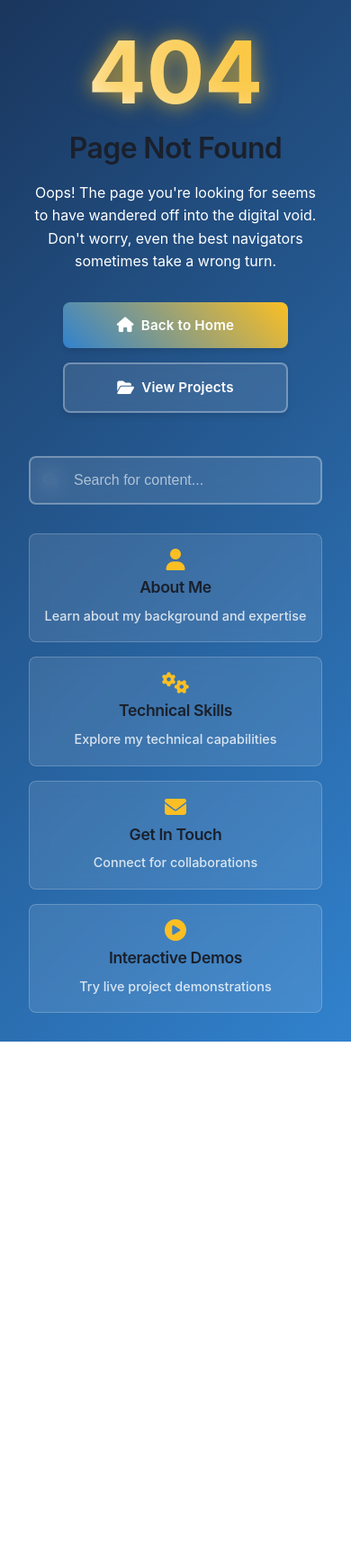
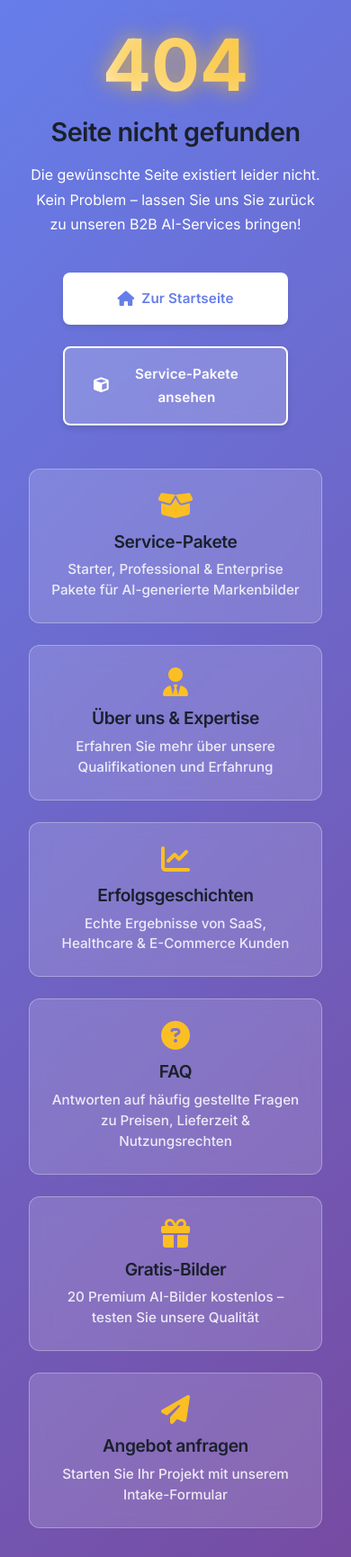
Before and after one commit to BlockShield-Systems/github.io, a plain HTML site: page 404.html in a window 390 px wide. Shown: the whole page at 90% size. Before the commit the page ends 1158 px from the top, so only its background shows below. Drawn offline with Linux system fonts and the light colour scheme.

Commit message:
feat: Add B2B infrastructure and fix Portfolio/B2B混乱
Kritische B2B-Infrastruktur hinzugefügt:

✅ SEO & Infrastruktur:
- sitemap.xml erstellt (11 B2B Seiten + 5 Legal Pages)
- robots.txt erstellt (B2B-Fokus, Archive/Portfolio ausgeschlossen)

✅ 404-Seite komplett umgebaut:
VORHER (Portfolio):
- Title: "Page Not Found | Portfolio"
- Links zu: "View Projects", "About Me", "Technical Skills"
- Navigation zu: /demos/interactive-demo/, /projects/*
- Suchrouten zu Portfolio-Projekten

NACHHER (B2B):
- Title: "Seite nicht gefunden | AI-TechArt"
- Links zu: B2B Service-Paketen, About-Expertise, Case Studies
- Navigation zu: /services.html, /intake-form.html, /faq.html
- Kompletter B2B-Fokus mit deutschen Texten

Portfolio/B2B Durcheinander behoben:
- Alle Portfolio-Referenzen aus 404.html entfernt
- B2B-Navigation implementiert (6 Service-Links)
- Deutsche Sprache (konsistent mit restlicher B2B-Seite)
- robots.txt blockiert /archive/ und alte Portfolio-Seiten

Technische Details:
- Sitemap: XML 0.9 Standard, lastmod, changefreq, priority
- Robots.txt: Blockiert Archive, Assets, Scripts, Legacy-Files
- 404.html: Responsive, animiert, B2B-CTAs (Intake-Form, Services)

Geänderte Dateien:
- 404.html (komplett neu geschrieben, 347 Zeilen)
- robots.txt (neu, 36 Zeilen)
- sitemap.xml (neu, 61 Zeilen)

```diff
--- a/404.html
+++ b/404.html
@@ -1,18 +1,17 @@
 <!DOCTYPE html>
-<html lang="en">
+<html lang="de">
 <head>
     <meta charset="UTF-8">
-    <meta http-equiv="Content-Security-Policy" content="default-src 'self'; script-src 'self' 'unsafe-inline'; style-src 'self' 'unsafe-inline' https://fonts.googleapis.com https://cdnjs.cloudflare.com; font-src 'self' https://fonts.gstatic.com https://cdnjs.cloudflare.com; img-src 'self' data: https:; connect-src 'self';">
     <meta name="viewport" content="width=device-width, initial-scale=1.0">
-    <title>Page Not Found | Portfolio</title>
-    <meta name="description" content="The page you're looking for doesn't exist. Return to the portfolio home page.">
+    <title>Seite nicht gefunden | AI-TechArt</title>
+    <meta name="description" content="Die gewünschte Seite konnte nicht gefunden werden. Zurück zur AI-TechArt B2B Startseite.">
 
     <!-- CSS -->
     <link rel="stylesheet" href="assets/css/main.css">
     <link rel="stylesheet" href="assets/css/responsive.css">
 
     <!-- Font Awesome -->
-    <link rel="stylesheet" href="https://cdnjs.cloudflare.com/ajax/libs/font-awesome/6.4.0/css/all.min.css" integrity="sha512-iecdLmaskl7CVkqkXNQ/ZH/XLlvWZOJyj7Yy7tcenmpD1ypASozpmT/E0iPtmFIB46ZmdtAc9eNBvH0H/ZpiBw==" crossorigin="anonymous" referrerpolicy="no-referrer">
+    <link rel="stylesheet" href="https://cdnjs.cloudflare.com/ajax/libs/font-awesome/6.4.0/css/all.min.css" crossorigin="anonymous">
 
     <!-- Google Fonts -->
     <link href="https://fonts.googleapis.com/css2?family=Inter:wght@300;400;500;600;700&display=swap" rel="stylesheet" crossorigin="anonymous">
@@ -23,14 +22,14 @@
             display: flex;
             align-items: center;
             justify-content: center;
-            background: linear-gradient(135deg, var(--primary-color) 0%, var(--secondary-color) 100%);
-            color: var(--text-light);
+            background: linear-gradient(135deg, #667eea 0%, #764ba2 100%);
+            color: white;
             text-align: center;
             padding: 2rem;
         }
 
         .error-content {
-            max-width: 600px;
+            max-width: 700px;
             margin: 0 auto;
         }
 
@@ -39,7 +38,7 @@
             font-weight: 700;
             line-height: 1;
             margin-bottom: 1rem;
-            background: linear-gradient(45deg, var(--text-light), var(--accent-color));
+            background: linear-gradient(45deg, #ffffff, #fbbf24);
             -webkit-background-clip: text;
             background-clip: text;
             -webkit-text-fill-color: transparent;
@@ -59,64 +58,99 @@
             font-size: 2.5rem;
             font-weight: 600;
             margin-bottom: 1rem;
-            opacity: 0.9;
+            opacity: 0.95;
         }
 
         .error-message {
             font-size: 1.2rem;
-            margin-bottom: 2rem;
-            opacity: 0.8;
-            line-height: 1.6;
+            margin-bottom: 2.5rem;
+            opacity: 0.9;
+            line-height: 1.7;
         }
 
         .error-actions {
             display: flex;
-            gap: 1rem;
+            gap: 1.5rem;
             justify-content: center;
             flex-wrap: wrap;
             margin-bottom: 3rem;
         }
 
+        .btn {
+            display: inline-flex;
+            align-items: center;
+            gap: 0.5rem;
+            padding: 1rem 2rem;
+            border-radius: 8px;
+            text-decoration: none;
+            font-weight: 600;
+            transition: all 0.3s ease;
+        }
+
+        .primary-btn {
+            background: white;
+            color: #667eea;
+        }
+
+        .primary-btn:hover {
+            transform: translateY(-3px);
+            box-shadow: 0 10px 30px rgba(0, 0, 0, 0.3);
+        }
+
+        .secondary-btn {
+            background: rgba(255, 255, 255, 0.2);
+            color: white;
+            border: 2px solid white;
+        }
+
+        .secondary-btn:hover {
+            background: rgba(255, 255, 255, 0.3);
+            transform: translateY(-3px);
+        }
+
         .error-links {
             display: grid;
-            grid-template-columns: repeat(auto-fit, minmax(200px, 1fr));
-            gap: 1rem;
-            margin-top: 2rem;
+            grid-template-columns: repeat(auto-fit, minmax(220px, 1fr));
+            gap: 1.5rem;
+            margin-top: 2.5rem;
         }
 
         .error-link {
-            background: rgba(255, 255, 255, 0.1);
-            border: 1px solid rgba(255, 255, 255, 0.2);
-            border-radius: var(--border-radius);
-            padding: 1rem;
-            color: var(--text-light);
+            background: rgba(255, 255, 255, 0.15);
+            border: 1px solid rgba(255, 255, 255, 0.3);
+            border-radius: 12px;
+            padding: 1.5rem;
+            color: white;
             text-decoration: none;
-            transition: var(--transition);
+            transition: all 0.3s ease;
             backdrop-filter: blur(10px);
         }
 
         .error-link:hover {
-            background: rgba(255, 255, 255, 0.2);
-            transform: translateY(-2px);
-            color: var(--text-light);
+            background: rgba(255, 255, 255, 0.25);
+            transform: translateY(-4px);
+            color: white;
             text-decoration: none;
+            box-shadow: 0 8px 25px rgba(0, 0, 0, 0.2);
         }
 
         .error-link i {
-            font-size: 1.5rem;
-            margin-bottom: 0.5rem;
-            color: var(--accent-color);
+            font-size: 2rem;
+            margin-bottom: 0.75rem;
+            color: #fbbf24;
         }
 
         .error-link h3 {
             margin-bottom: 0.5rem;
-            font-size: 1.1rem;
+            font-size: 1.2rem;
+            font-weight: 600;
         }
 
         .error-link p {
-            font-size: 0.9rem;
-            opacity: 0.8;
+            font-size: 0.95rem;
+            opacity: 0.85;
             margin: 0;
+            line-height: 1.5;
         }
 
         .animated-bg {
@@ -143,83 +177,55 @@
         }
 
         .shape:nth-child(1) {
-            width: 80px;
-            height: 80px;
-            top: 20%;
-            left: 10%;
+            width: 100px;
+            height: 100px;
+            top: 15%;
+            left: 8%;
             animation-delay: 0s;
         }
 
         .shape:nth-child(2) {
-            width: 120px;
-            height: 120px;
-            top: 60%;
-            right: 10%;
+            width: 150px;
+            height: 150px;
+            top: 55%;
+            right: 8%;
             animation-delay: 2s;
         }
 
         .shape:nth-child(3) {
-            width: 60px;
-            height: 60px;
-            bottom: 20%;
-            left: 20%;
+            width: 80px;
+            height: 80px;
+            bottom: 15%;
+            left: 18%;
             animation-delay: 4s;
+        }
+
+        .shape:nth-child(4) {
+            width: 120px;
+            height: 120px;
+            top: 70%;
+            right: 25%;
+            animation-delay: 3s;
         }
 
         @keyframes float {
             0%, 100% {
                 transform: translateY(0px) rotate(0deg);
-                opacity: 0.7;
+                opacity: 0.6;
             }
             50% {
-                transform: translateY(-20px) rotate(180deg);
+                transform: translateY(-25px) rotate(180deg);
                 opacity: 1;
             }
         }
 
-        .search-box {
-            position: relative;
-            max-width: 400px;
-            margin: 2rem auto;
-        }
-
-        .search-input {
-            width: 100%;
-            padding: 1rem 1rem 1rem 3rem;
-            border: 2px solid rgba(255, 255, 255, 0.3);
-            border-radius: var(--border-radius);
-            background: rgba(255, 255, 255, 0.1);
-            color: var(--text-light);
-            font-size: 1rem;
-            backdrop-filter: blur(10px);
-            transition: var(--transition);
-        }
-
-        .search-input:focus {
-            outline: none;
-            border-color: var(--accent-color);
-            background: rgba(255, 255, 255, 0.2);
-        }
-
-        .search-input::placeholder {
-            color: rgba(255, 255, 255, 0.6);
-        }
-
-        .search-icon {
-            position: absolute;
-            left: 1rem;
-            top: 50%;
-            transform: translateY(-50%);
-            color: rgba(255, 255, 255, 0.6);
-        }
-
         @media (max-width: 768px) {
             .error-number {
-                font-size: 6rem;
+                font-size: 5rem;
             }
 
             .error-title {
-                font-size: 2rem;
+                font-size: 1.8rem;
             }
 
             .error-message {
@@ -244,100 +250,69 @@
                 <div class="shape"></div>
                 <div class="shape"></div>
                 <div class="shape"></div>
+                <div class="shape"></div>
             </div>
         </div>
 
         <div class="error-content">
             <div class="error-number">404</div>
 
-            <h1 class="error-title">Page Not Found</h1>
+            <h1 class="error-title">Seite nicht gefunden</h1>
 
             <p class="error-message">
-                Oops! The page you're looking for seems to have wandered off into the digital void.
-                Don't worry, even the best navigators sometimes take a wrong turn.
+                Die gewünschte Seite existiert leider nicht. Kein Problem – lassen Sie uns Sie zurück zu unseren B2B AI-Services bringen!
             </p>
 
             <div class="error-actions">
                 <a href="/" class="btn primary-btn">
-                    <i class="fas fa-home"></i> Back to Home
+                    <i class="fas fa-home"></i> Zur Startseite
                 </a>
-                <a href="/#projects" class="btn secondary-btn">
-                    <i class="fas fa-folder-open"></i> View Projects
+                <a href="/services.html" class="btn secondary-btn">
+                    <i class="fas fa-cube"></i> Service-Pakete ansehen
                 </a>
             </div>
 
-            <div class="search-box">
-                <i class="fas fa-search search-icon"></i>
-                <input type="text" class="search-input" placeholder="Search for content..." id="searchInput">
-            </div>
-
             <div class="error-links">
-                <a href="/#about" class="error-link">
-                    <div><i class="fas fa-user"></i></div>
-                    <h3>About Me</h3>
-                    <p>Learn about my background and expertise</p>
+                <a href="/services.html" class="error-link">
+                    <div><i class="fas fa-box-open"></i></div>
+                    <h3>Service-Pakete</h3>
+                    <p>Starter, Professional & Enterprise Pakete für AI-generierte Markenbilder</p>
                 </a>
 
-                <a href="/#expertise" class="error-link">
-                    <div><i class="fas fa-cogs"></i></div>
-                    <h3>Technical Skills</h3>
-                    <p>Explore my technical capabilities</p>
+                <a href="/about-expertise.html" class="error-link">
+                    <div><i class="fas fa-user-tie"></i></div>
+                    <h3>Über uns & Expertise</h3>
+                    <p>Erfahren Sie mehr über unsere Qualifikationen und Erfahrung</p>
                 </a>
 
-                <a href="/#contact" class="error-link">
-                    <div><i class="fas fa-envelope"></i></div>
-                    <h3>Get In Touch</h3>
-                    <p>Connect for collaborations</p>
+                <a href="/case-studies.html" class="error-link">
+                    <div><i class="fas fa-chart-line"></i></div>
+                    <h3>Erfolgsgeschichten</h3>
+                    <p>Echte Ergebnisse von SaaS, Healthcare & E-Commerce Kunden</p>
                 </a>
 
-                <a href="/demos/interactive-demo/" class="error-link">
-                    <div><i class="fas fa-play-circle"></i></div>
-                    <h3>Interactive Demos</h3>
-                    <p>Try live project demonstrations</p>
+                <a href="/faq.html" class="error-link">
+                    <div><i class="fas fa-question-circle"></i></div>
+                    <h3>FAQ</h3>
+                    <p>Antworten auf häufig gestellte Fragen zu Preisen, Lieferzeit & Nutzungsrechten</p>
+                </a>
+
+                <a href="/free-starter-pack.html" class="error-link">
+                    <div><i class="fas fa-gift"></i></div>
+                    <h3>Gratis-Bilder</h3>
+                    <p>20 Premium AI-Bilder kostenlos – testen Sie unsere Qualität</p>
+                </a>
+
+                <a href="/intake-form.html" class="error-link">
+                    <div><i class="fas fa-paper-plane"></i></div>
+                    <h3>Angebot anfragen</h3>
+                    <p>Starten Sie Ihr Projekt mit unserem Intake-Formular</p>
                 </a>
             </div>
         </div>
     </div>
 
     <script>
-        // Simple search functionality
-        document.getElementById('searchInput').addEventListener('keypress', function(e) {
-            if (e.key === 'Enter') {
-                const searchTerm = this.value.toLowerCase().trim();
-
-                // Simple routing based on search terms
-                const routes = {
-                    'about': '/#about',
-                    'projects': '/#projects',
-                    'skills': '/#skills',
-                    'expertise': '/#expertise',
-                    'contact': '/#contact',
-                    'trading': '/projects/trading-simulator.html',
-                    'ai': '/projects/learning-platform.html',
-                    'learning': '/projects/learning-platform.html',
-                    'code': '/projects/code-formatter.html',
-                    'formatter': '/projects/code-formatter.html',
-                    'system': '/projects/system-architecture.html',
-                    'architecture': '/projects/system-architecture.html',
-                    'automation': '/projects/automation-tools.html',
-                    'tools': '/projects/automation-tools.html',
-                    'demo': '/demos/interactive-demo/',
-                    'simulator': '/demos/interactive-demo/'
-                };
-
-                // Find matching route
-                for (let keyword in routes) {
-                    if (searchTerm.includes(keyword)) {
-                        window.location.href = routes[keyword];
-                        return;
-                    }
-                }
-
-                // Default to home with search parameter
-                window.location.href = `/#search=${encodeURIComponent(searchTerm)}`;
-            }
-        });
-
         // Animate elements on load
         document.addEventListener('DOMContentLoaded', function() {
             const elements = document.querySelectorAll('.error-number, .error-title, .error-message, .error-actions, .error-links');
@@ -354,16 +329,16 @@
             });
         });
 
-        // Add some interactivity to floating shapes
+        // Add interactivity to floating shapes
         document.querySelectorAll('.shape').forEach(shape => {
             shape.addEventListener('mouseover', function() {
-                this.style.transform = 'scale(1.2)';
+                this.style.transform = 'scale(1.3)';
                 this.style.opacity = '1';
             });
 
             shape.addEventListener('mouseout', function() {
                 this.style.transform = 'scale(1)';
-                this.style.opacity = '0.7';
+                this.style.opacity = '0.6';
             });
         });
     </script>
```
Also changed, not shown: robots.txt (added, +42 -0 lines), sitemap.xml (added, +94 -0 lines).
